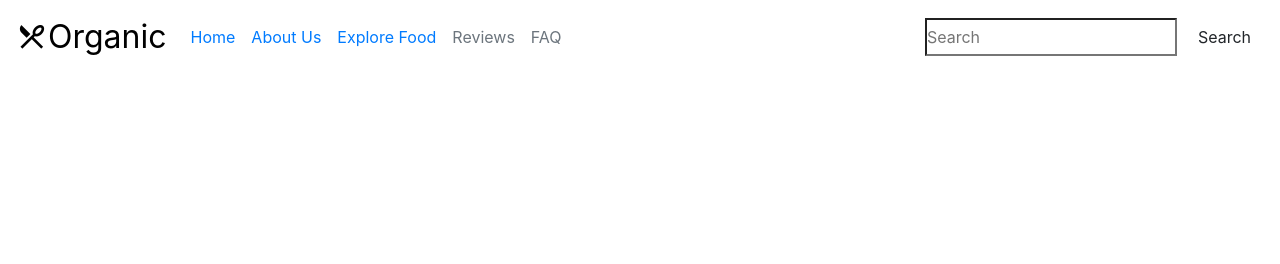
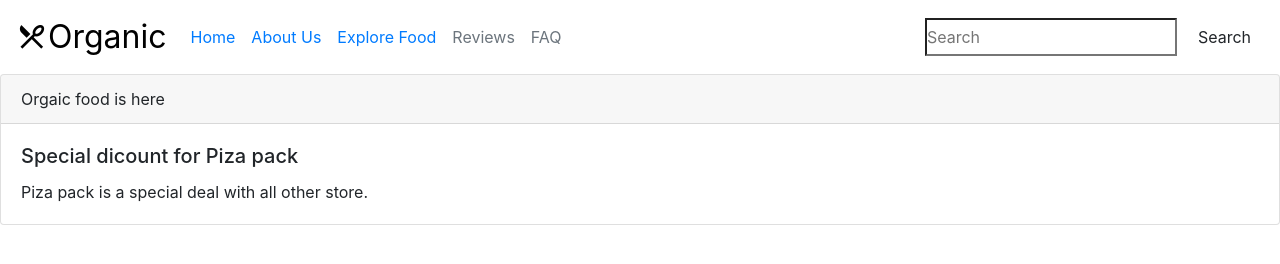
Before and after one commit to TanzeelMughal431/Fooder-site-using-bootstrap-, a plain HTML site: page index.html in a window 1280 px wide. Drawn offline with nearby package versions, Linux system fonts and the light colour scheme.

Commit message:
add some content in front page

```diff
--- a/index.html
+++ b/index.html
@@ -78,5 +78,14 @@
         </form>
       </div>
     </nav>
+    <div class="card">
+      <div class="card-header">Orgaic food is here</div>
+      <div class="card-body">
+        <h5 class="card-title">Special dicount for Piza pack</h5>
+        <p class="card-text">
+          Piza pack is a special deal with all other store.
+        </p>
+      </div>
+    </div>
   </body>
 </html>
```
